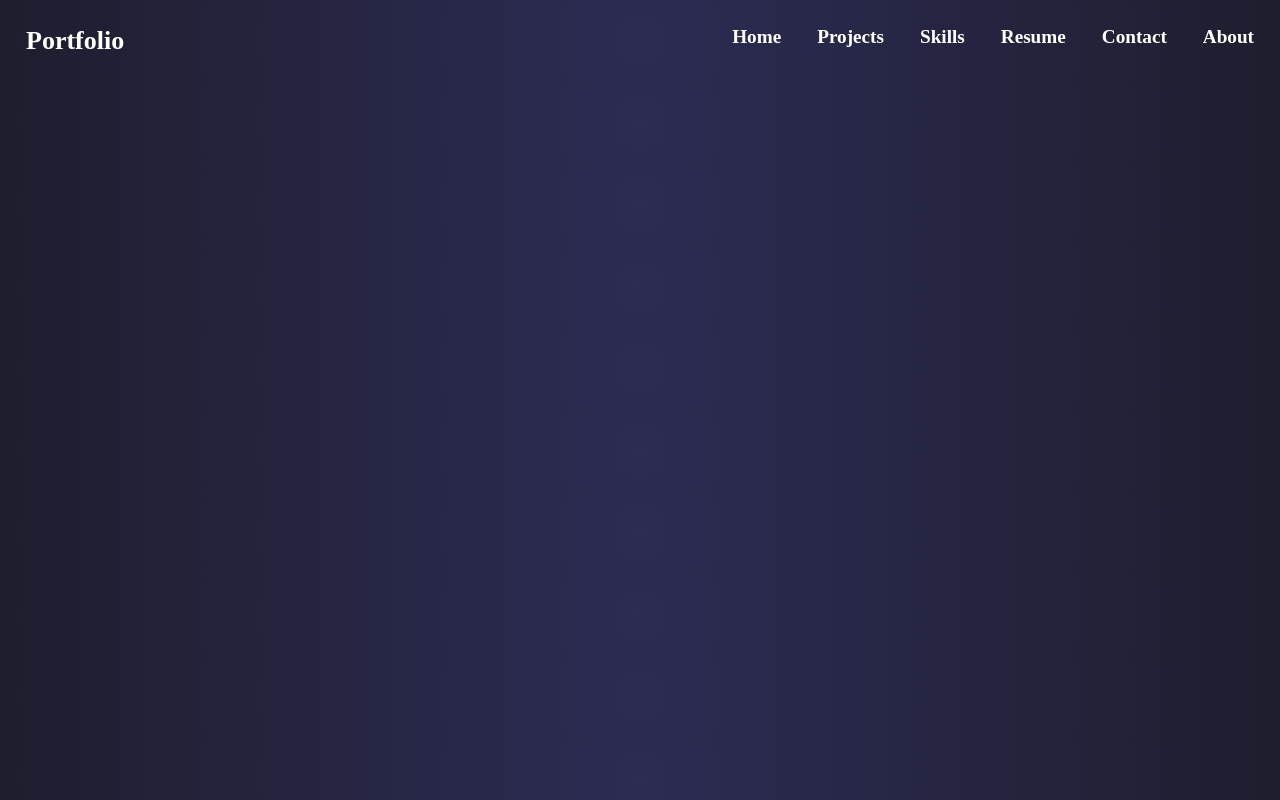
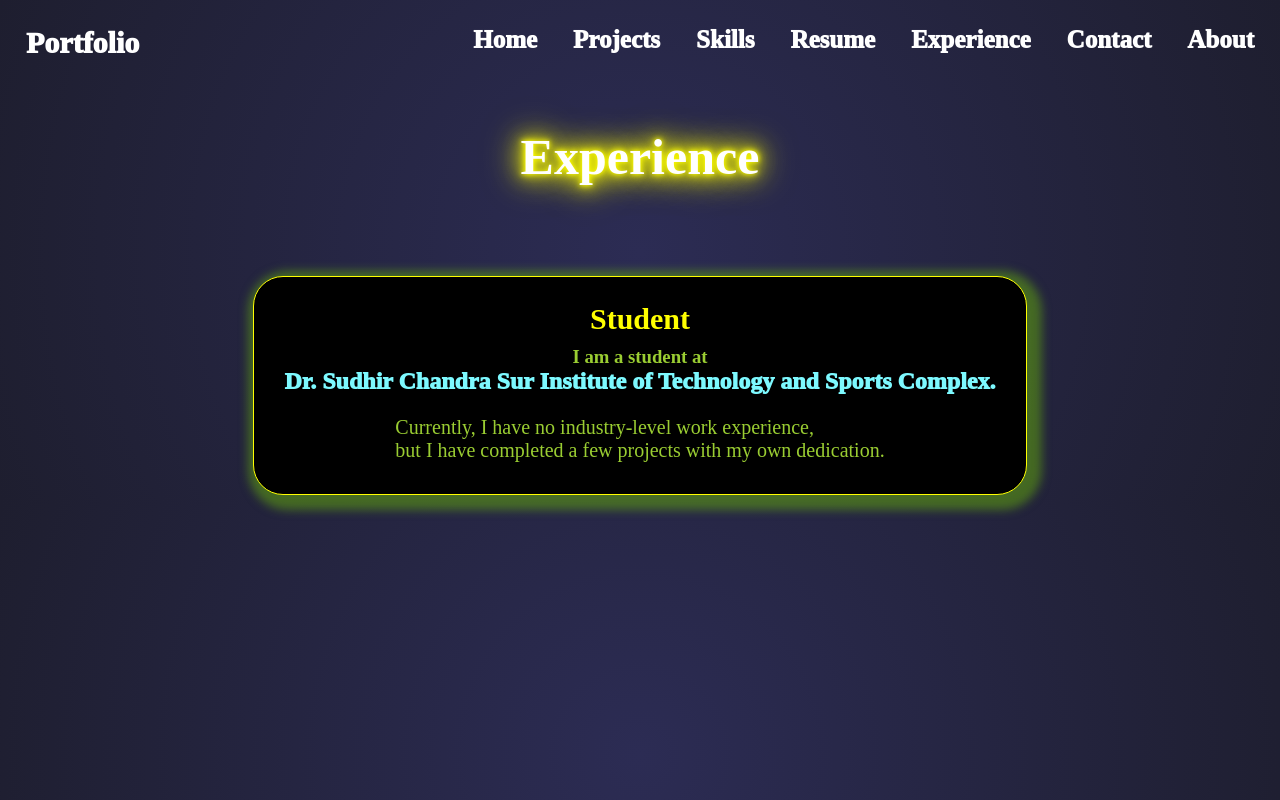
Before and after one commit to Amar-H-G/Portfolio, a React (Vite) app: page /portfolio/experience in a window 1280 px wide. Built offline with nearby package versions, Linux system fonts and the light colour scheme.

Commit message:
add experience section

```diff
--- a/src/App.jsx
+++ b/src/App.jsx
@@ -7,6 +7,7 @@ import Resume from "./containers/resume";
 import Skills from "./containers/skills";
 import { BrowserRouter as Router, Routes, Route } from "react-router-dom";
 import NavBar from "./components/navbar";
+import Experience from "./containers/experience"
 
 function App() {
   return (
@@ -20,6 +21,7 @@ function App() {
           <Route path="/contact" element={<Contact />} />
           <Route path="/project" element={<Project />} />
           <Route path="/resume" element={<Resume />} />
+          <Route path="/experience" element={<Experience />} />
           <Route path="/skills" element={<Skills />} />
         </Routes>
       </div>
--- a/src/components/navbar/Nav.modules.css
+++ b/src/components/navbar/Nav.modules.css
@@ -7,15 +7,15 @@
 a{
   text-decoration: none;
   color: white;
-  font-size: larger;
-  font-weight: 800;
+  font-size: 25px;
+  font-weight: 1000;
 }
 .nav-items{
   padding: 18px;
 }
 .left-nav{
-  font-size: 26px;
-  font-weight: 800;
+  font-size: 30px;
+  font-weight: 1000;
 }
 
 .nav-items {
@@ -24,7 +24,7 @@ a{
 }
 
 .nav-items:hover {
-  transform: rotate(10deg);
+  transform: rotate(20deg);
   color: yellow;
   text-shadow: 0 0 10px yellow, 0 0 20px yellow, 0 0 30px yellow;
 }
--- a/src/components/navbar/index.jsx
+++ b/src/components/navbar/index.jsx
@@ -11,6 +11,7 @@ const NavBar = () => {
           <Link className='nav-items' to="/project">Projects</Link>
           <Link className='nav-items' to="/skills">Skills</Link>
           <Link className='nav-items' to="/resume">Resume</Link>
+          <Link className='nav-items' to="/experience">Experience</Link>
           <Link className='nav-items' to="/contact">Contact</Link>
           <Link className='nav-items' to="/about">About</Link>
 
--- /dev/null
+++ b/src/containers/experience/experience.modules.css
@@ -0,0 +1,59 @@
+:root {
+  --box-shadow: 5px 5px 10px 10px rgba(101, 175, 10, 0.5);
+}
+
+
+
+.ex{
+  display: flex;
+  flex-direction: column;
+  margin-top: 40px;
+  justify-content: center;
+  align-items: center;
+}
+
+.heading h1{
+  font-size: 50px;
+  text-shadow: 0 0 5px yellow, 0 0 10px yellow, 0 0 20px yellow, 0 0 30px yellow, 0 0 40px yellow;
+  margin: 10px;
+}
+
+.ex-body{
+  margin-top: 80px;
+
+}
+.text{
+  padding: 15px 30px;
+  display: flex;
+  flex-direction: column;
+  align-items: center;
+  justify-content: center;
+  background-color: black;
+  border-radius: 30px;
+  border: .5px solid yellow;
+  box-shadow: var(--box-shadow);
+}
+
+h2{
+  font-size: 30px;
+  text-align: center;
+  font-weight: bold;
+  margin: 10px 0 0 0 ;
+  color: yellow;
+}
+p{
+  font-size: 20px;
+  margin: 2px 0 0 0 ;
+  color: yellowgreen;
+  padding-bottom: 17px;
+}
+span{
+  font-size: 24px;
+  font-weight: 1000;
+  color: #7DF9FF;
+}
+h3{
+  margin-top: 10px;
+  text-align: center;
+  color: yellowgreen;
+}
--- /dev/null
+++ b/src/containers/experience/index.jsx
@@ -0,0 +1,27 @@
+import "./experience.modules.css";
+
+const Experience = () => {
+  return (
+    <>
+      <div className="container ex">
+        <div className="heading"><h1>Experience</h1></div>
+
+        <div className="ex-body">
+          <div className="text">
+            <h2>Student</h2>
+            <h3>
+              I am a student at  <br /><span>Dr. Sudhir Chandra Sur Institute of Technology
+              and Sports Complex.</span>
+            </h3>
+            <p>
+            Currently, I have no industry-level work experience,<br /> but I have
+            completed a few projects with my own dedication.
+          </p>
+          </div>
+
+        </div>
+      </div>
+    </>
+  );
+};
+export default Experience;
--- a/src/containers/home/home.modules.css
+++ b/src/containers/home/home.modules.css
@@ -16,7 +16,8 @@
 .container-home-hob {
   display: flex;
   flex-direction: column;
-  width: 150;
+  /* width: 150; */
+  margin-left: 80px;
 }
 
 .container-home-hob p {
@@ -73,6 +74,8 @@
   font-size: 30px;
   font-weight: 400;
   padding: 10px;
+  /* color: yellowgreen; */
+  text-shadow: 0 0 5px yellowgreen, 0 0 10px yellowgreen, 0 0 20px yellowgreen, 0 0 30px yellowgreen, 0 0 40px yellowgreen;
   display: inline-block;
   white-space: nowrap; /* Prevent text from wrapping */
   overflow: hidden; /* Hide anything outside the container */
```
